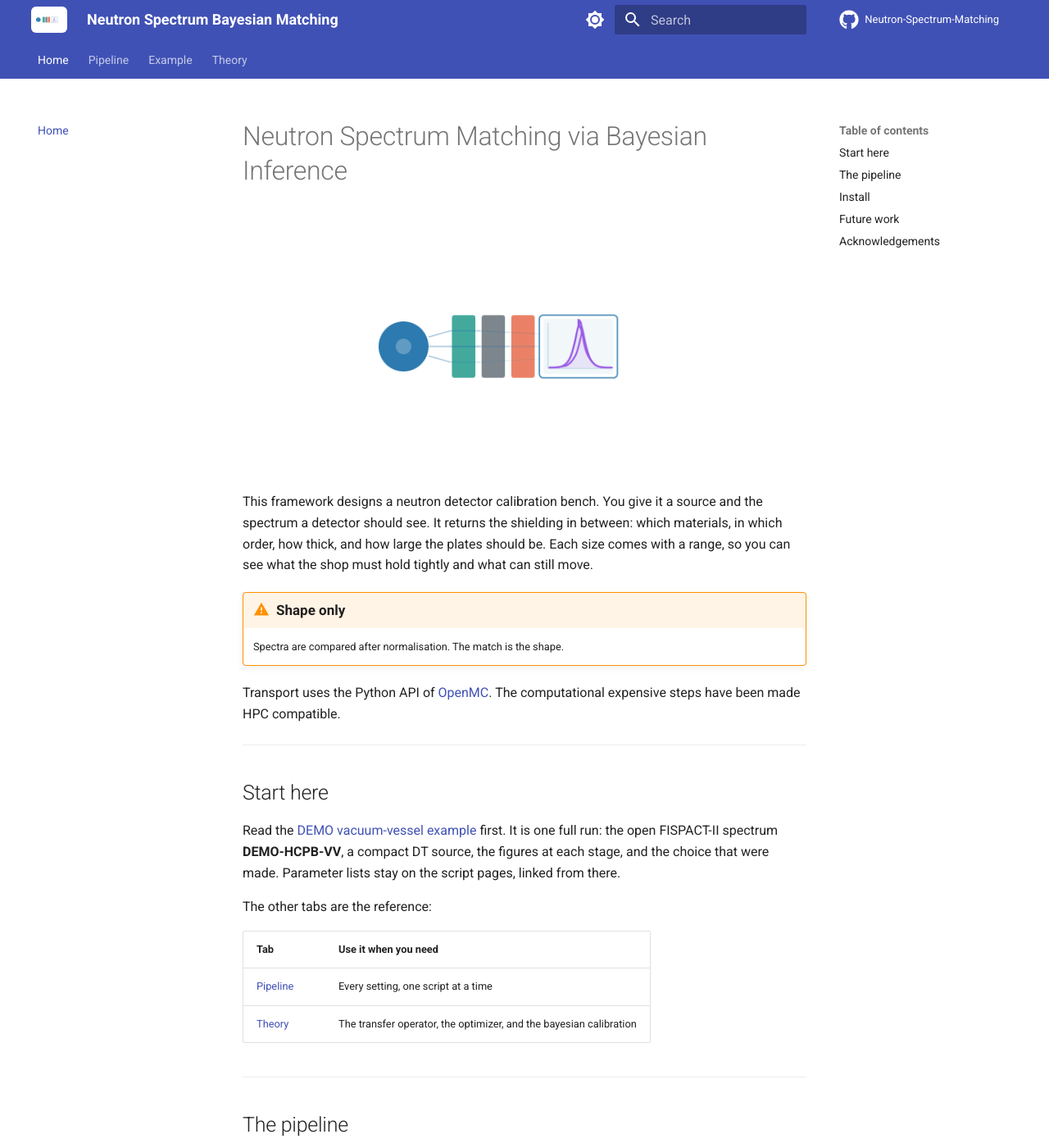
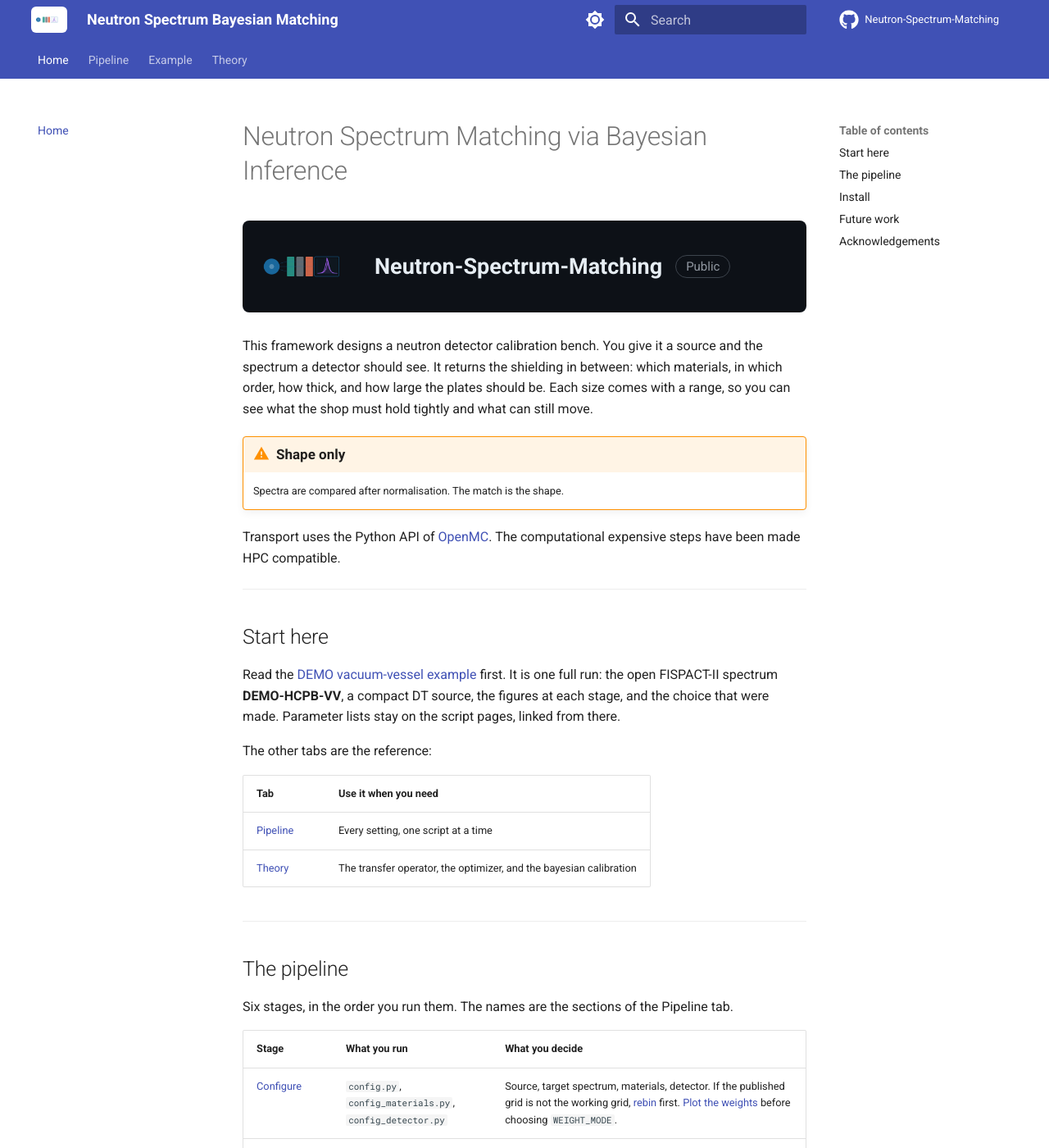
Before and after one commit to AndreaTargiani/Neutron-Spectrum-Matching, an MkDocs documentation site: the page built from docs/index.md, in a window 1280 px wide and 1400 px high. Shown: the whole window at 82% size. Built offline with MkDocs 1.6.1 and Material for MkDocs 9.7.7, drawn with Linux system fonts in a browser that asks for light colours; comment, search, counter and statistics services are not loaded.

Commit message:
Show the repository name and logo together on the documentation homepage.
Co-authored-by: Cursor <cursoragent@cursor.com>

```diff
--- a/docs/index.md
+++ b/docs/index.md
@@ -1,9 +1,9 @@
 # Neutron Spectrum Matching via Bayesian Inference
 
-<div style="display: flex; justify-content: center;">
-  <div style="background-color: white; padding: 20px;">
-    <img src="assets/logo.png" width="400" alt="logo">
-  </div>
+<div class="repo-lockup">
+  <img src="assets/logo.png" alt="Neutron Spectrum Matching logo">
+  <a href="https://github.com/AndreaTargiani/Neutron-Spectrum-Matching">Neutron-Spectrum-Matching</a>
+  <span>Public</span>
 </div>
 
 This framework designs a neutron detector calibration bench. You give it a source and the spectrum a detector should see. It returns the shielding in between: which materials, in which order, how thick, and how large the plates should be. Each size comes with a range, so you can see what the shop must hold tightly and what can still move.
--- a/docs/stylesheets/extra.css
+++ b/docs/stylesheets/extra.css
@@ -13,6 +13,44 @@
   border-radius: 3px;
 }
 
+/* GitHub-style repository row on the home page */
+.repo-lockup {
+  display: flex;
+  align-items: center;
+  gap: 0.8rem;
+  margin: 0.25rem 0 1.4rem;
+  padding: 0.7rem 0.95rem;
+  background: #0d1117;
+  border-radius: 8px;
+}
+
+.repo-lockup img {
+  height: 84px;
+  width: auto;
+  display: block;
+}
+
+.repo-lockup a {
+  color: #e6edf3;
+  font-size: 1.35rem;
+  font-weight: 600;
+  line-height: 1.2;
+  text-decoration: none;
+}
+
+.repo-lockup a:hover {
+  text-decoration: underline;
+}
+
+.repo-lockup span {
+  color: #9198a1;
+  font-size: 0.75rem;
+  line-height: 1;
+  border: 1px solid #3d444d;
+  border-radius: 2em;
+  padding: 0.28rem 0.6rem;
+}
+
 /* white background behind header logo */
 .md-header__button.md-logo {
   background-color: white;
```
